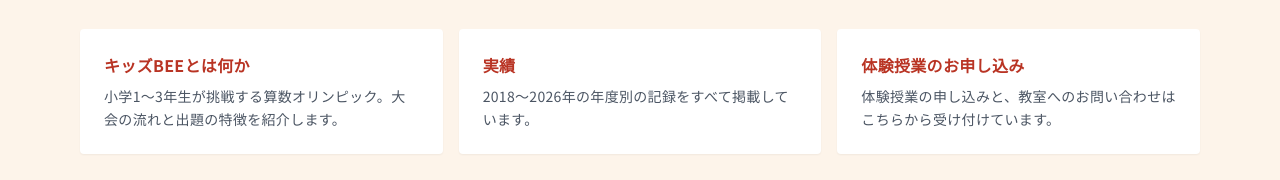
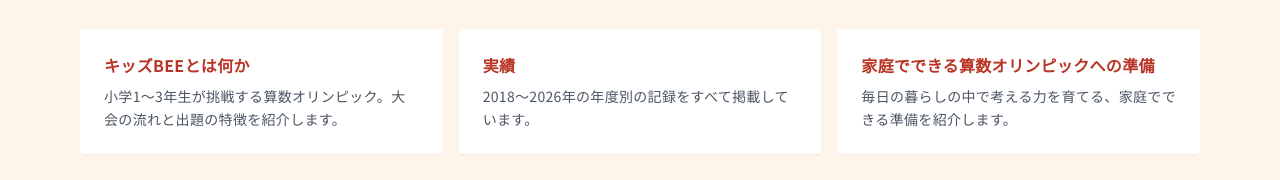
Before and after one commit to infooubijuku/oubijuku-ringo, a plain HTML site: page articles/kidsbee-jisseki.html in a window 1280 px wide. Shown: the part 3464-3644 px from the top of the page. Drawn offline with nearby package versions, Linux system fonts and the light colour scheme.

Commit message:
キッズBEE実績記事の関連カードを第2段階記事へ復元（DG001-06A-35）

```diff
--- a/articles/kidsbee-jisseki.html
+++ b/articles/kidsbee-jisseki.html
@@ -249,9 +249,9 @@
                     <div class="font-bold text-main-dark mb-2">実績</div>
                     <p class="text-sm text-gray-600 leading-relaxed">2018〜2026年の年度別の記録をすべて掲載しています。</p>
                 </a>
-                <a href="/contact" class="block bg-white rounded p-6 shadow-sm hover:shadow transition">
-                    <div class="font-bold text-main-dark mb-2">体験授業のお申し込み</div>
-                    <p class="text-sm text-gray-600 leading-relaxed">体験授業の申し込みと、教室へのお問い合わせはこちらから受け付けています。</p>
+                <a href="/articles/katei-junbi" class="block bg-white rounded p-6 shadow-sm hover:shadow transition">
+                    <div class="font-bold text-main-dark mb-2">家庭でできる算数オリンピックへの準備</div>
+                    <p class="text-sm text-gray-600 leading-relaxed">毎日の暮らしの中で考える力を育てる、家庭でできる準備を紹介します。</p>
                 </a>
             </div>
         </div>
```
